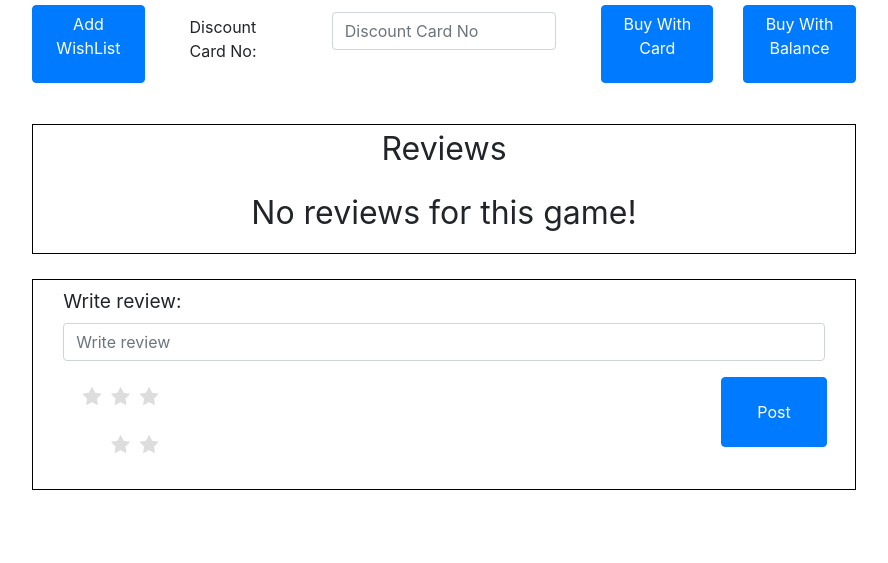
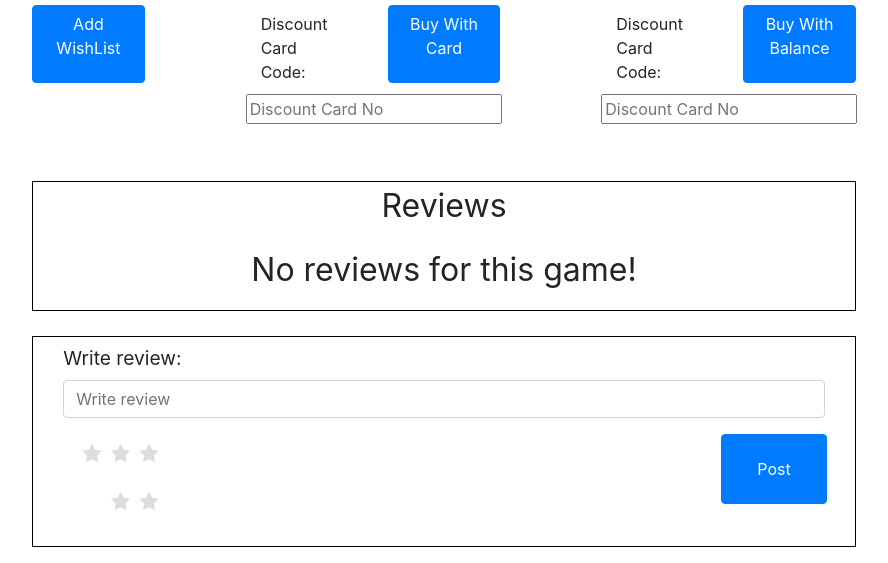
Before and after one commit to aliatli/SocialGamingMarketplace, a PHP site: the page made by php/game.php in a window 1280 px wide. Shown: the part 522-1085 px from the top of the page, without its empty margins (196-1084 px from the left). Before the commit the page ends 1012 px from the top, so only its background shows below. Run offline with PHP 8.4, Linux system fonts and the light colour scheme; the visitor is signed in with stand-in values (Sample User, id 1); data that the repository does not hold is empty; some libraries are stand-ins or nearby versions.

Commit message:
Update game.php

```diff
--- a/php/game.php
+++ b/php/game.php
@@ -269,39 +269,58 @@ else{
 		      </form>
                     </div>
                   </div>
-                  <div class="col-md-2">
-                    <label for="discount_card_no" class="col-md-12 col-form-label" style="font-size:100%; margin-top: 3%">Discount Card No:</label>
-                  </div>
-                  <div class="col-md-4">
-                    <div class="form-group required">
-                      <div class="col-md-12">
-                        <input class="form-control" style="font-size:100%; margin-top: 3%" type="text" value="" id="discount_card_no" maxlength="20" placeholder="Discount Card No">
-                      </div>
-                    </div>
-                  </div>
+<div class="col-md-1"></div>
 		  <?php
 		    if($result_check === 0){
-                      echo '<div class="col-md-2">';
+echo '<div class="col-md-4">';
+                          echo '<form role="form" method="post" action="/~' . $dbusername . '/buy.php">';
+
+echo '<div class="row">';
+                  echo '<div class="col-md-6">';
+                    echo '<label for="discount_card_no" class="col-md-12 col-form-label" style="font-size:100%">Discount Card Code:</label>';
+                    echo '<div class="form-group required">';
+                        echo '<input type="text" style="font-size:100%; margin-top: 3%" value="" id="discount_card_no" maxlength="20" placeholder="Discount Card No" name="discount_credit">';
+                    echo '</div>';
+                  echo '</div>';
+
+                      echo '<div class="col-md-6">';
                         echo '<div class="panel panel-default" style="display: flex-end;justify-content: center;align-items: center">';
-                          echo '<form role="form" method="post" action="/~' . $dbusername . '/buy.php">';
                             echo '<button class="btn btn-primary" name = "GameIDCard" value = "' . $game_id . '">';
                               echo '<p class="text" style="font-size:100%">Buy With Card</p>';
                             echo '</button>';
-                          echo '</form>';
+
                         echo '</div>';
                       echo '</div>';
-                      echo '<div class="col-md-2">';
+echo '</div>';
+ echo '</form>';
+echo '</div>';
+echo '<div class="col-md-1"></div>';
+
+echo '<div class="col-md-4">';
+		          echo '<form role="form" method="post" action="/~' . $dbusername . '/buy.php">';
+echo '<div class="row">';
+                  echo '<div class="col-md-6">';
+                    echo '<label for="discount_card_no" class="col-md-12 col-form-label" style="font-size:100%">Discount Card Code:</label>';
+                    echo '<div class="form-group required">';
+                        echo '<input type="text" style="font-size:100%; margin-top: 3%" value="" id="discount_card_no" maxlength="20" placeholder="Discount Card No" name="discount_balance">';
+                    echo '</div>';
+                  echo '</div>';
+
+                      echo '<div class="col-md-6">';
                         echo '<div class="panel panel-default" style="display: flex-end;justify-content: center;align-items: center">';
-		          echo '<form role="form" method="post" action="/~' . $dbusername . '/buy.php">';
                             echo '<button class="btn btn-primary" name = "GameID" value = "' . $game_id . '">';
                               echo '<p class="text" style="font-size:100%">Buy With Balance</p>';
                             echo '</button>';
-		          echo '</form>';
+
                         echo '</div>';
                       echo '</div>';
+                      echo '</div>';
+
+		          echo '</form>';
+echo '</div>';
 		    }
 		    else{
-		      echo '<div class="col-md-1"></div>';
+		      echo '<div class="col-md-7"></div>';
 		      echo '<div class="col-md-2">';
 		        echo '<div class="panel panel-default" style="display: flex-end;justify-content: center;align-items: center">';
                           echo '<button class="btn btn-primary">';
```
